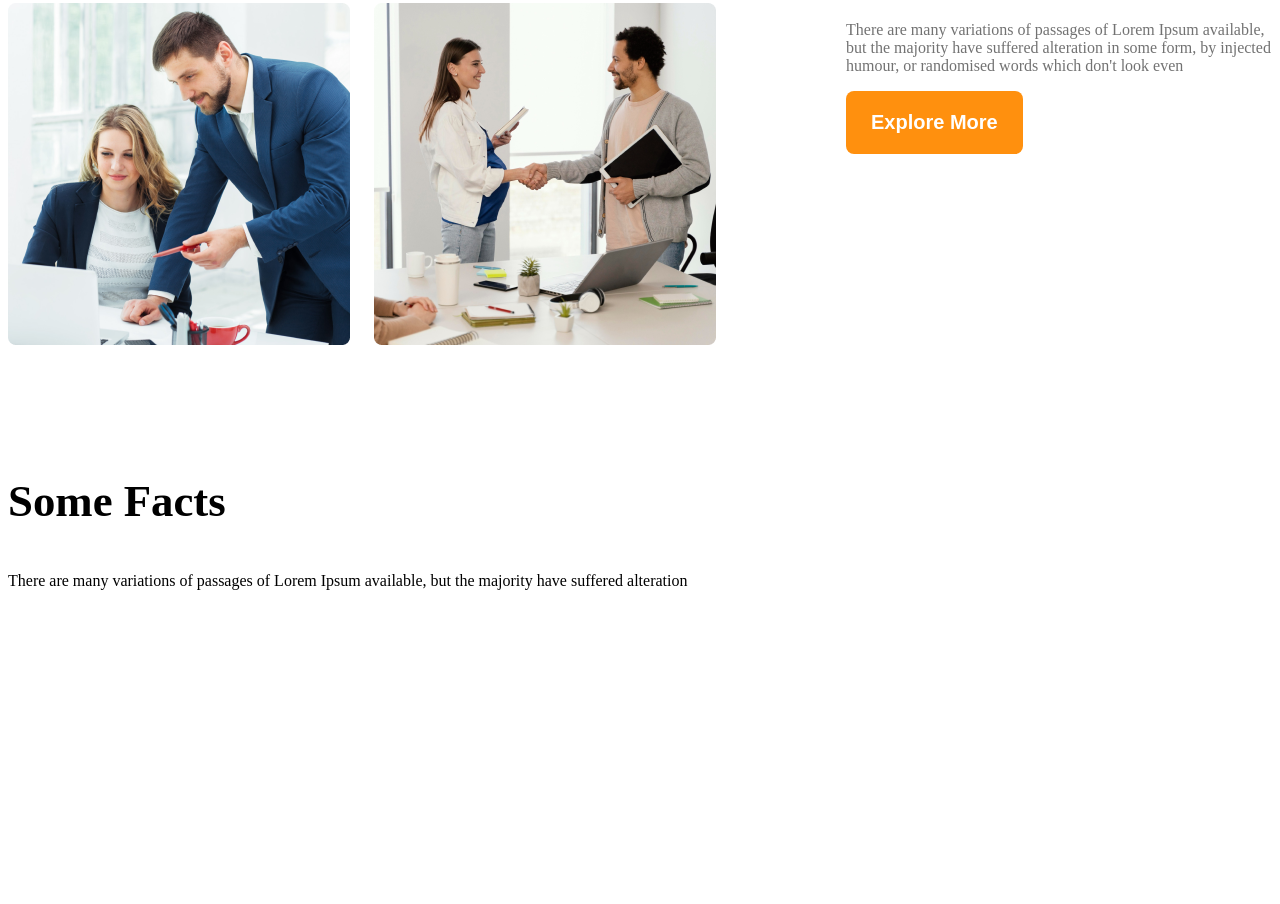
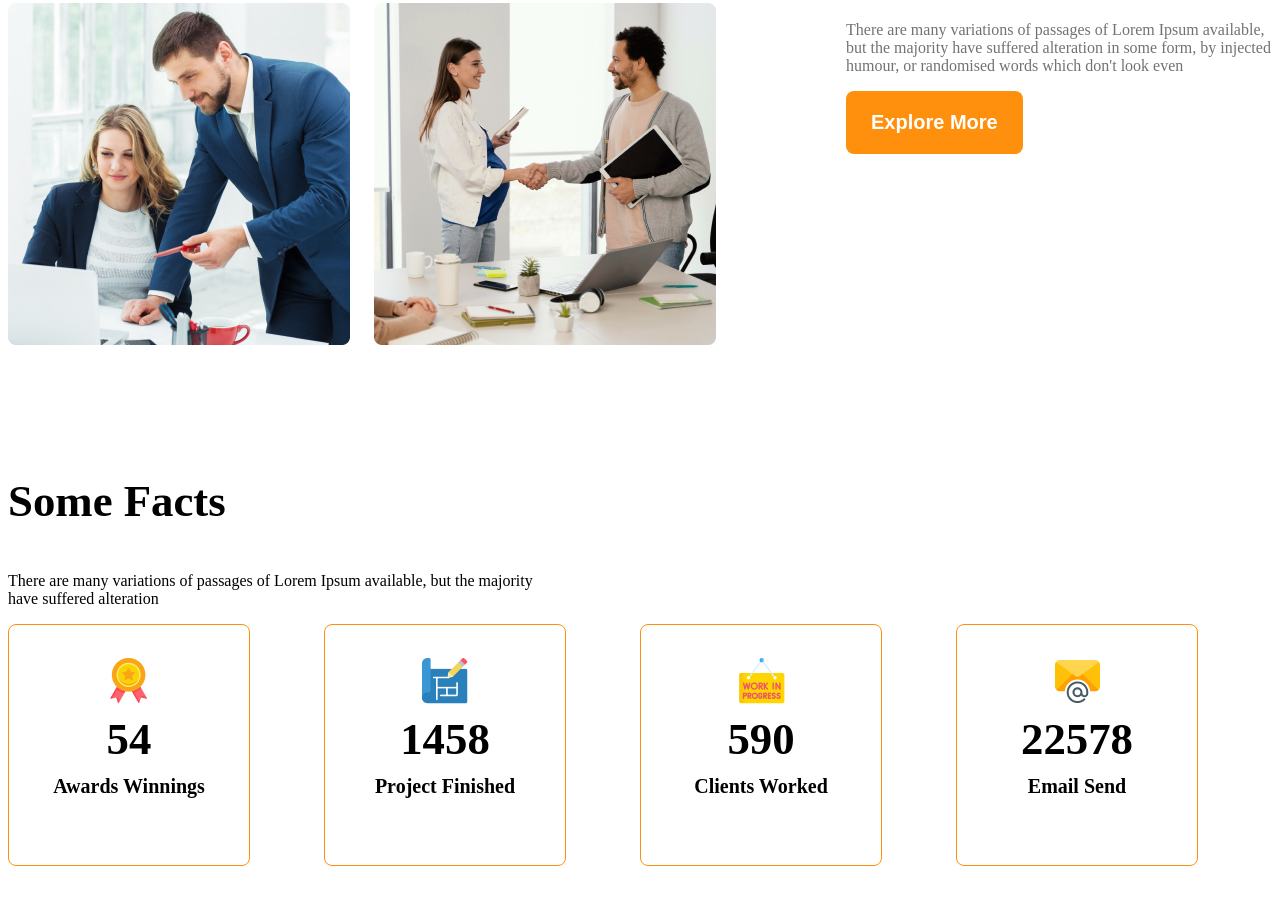
Before and after one commit to MD-Ashik-17/g3-architect-website, a plain HTML site: page index.html in a window 1280 px wide. Shown: the part 1669-2573 px from the top of the page. Before the commit the page ends 2544 px from the top, so only its background shows below. Drawn offline with Linux system fonts and the light colour scheme.

Commit message:
added all icon section

```diff
--- a/index.html
+++ b/index.html
@@ -46,29 +46,38 @@
         <!-- features will enjoy -->
          <section>
             <h3 class="section-title">Some Facts</h3>
-            <p class="text-light-gray">There are many variations of passages of Lorem Ipsum available, but the majority have suffered alteration</p>
+            <p class="text-light-gray fact-description">There are many variations of passages of Lorem Ipsum available, but the majority have suffered alteration</p>
             <div class="facts-container">
-                <!-- .facts*4>img.fact-icon+h4.fact-number+h5.fact-name -->
-                <div class="facts">
-                    <img src="" alt="" class="fact-icon">
-                    <h4 class="fact-number"></h4>
-                    <h5 class="fact-name"></h5>
+                <!-- .facts-card*4>img.fact-icon+h4.fact-number+h5.fact-name -->
+                <div class="fact-card display-flex">
+                 <div>
+                    <img src="images/icons/ribon.png" alt="" class="fact-icon">
+                    <h4 class="fact-number">54</h4>
+                    <h5 class="fact-name">Awards Winnings</h5>
+                 </div>
                 </div>
-                <div class="facts">
-                    <img src="" alt="" class="fact-icon">
-                    <h4 class="fact-number"></h4>
-                    <h5 class="fact-name"></h5>
+                <div class="fact-card display-flex">
+                   <div>
+                    <img src="images/icons/projects.png" alt="" class="fact-icon">
+                    <h4 class="fact-number">1458</h4>
+                    <h5 class="fact-name">Project Finished</h5>
+                   </div>
                 </div>
-                <div class="facts">
-                    <img src="" alt="" class="fact-icon">
-                    <h4 class="fact-number"></h4>
-                    <h5 class="fact-name"></h5>
+                <div class="fact-card display-flex">
+                  <div>
+                    <img src="images/icons/customers.png" alt="" class="fact-icon">
+                    <h4 class="fact-number">590</h4>
+                    <h5 class="fact-name">Clients Worked</h5>
+                  </div>
                 </div>
-                <div class="facts">
-                    <img src="" alt="" class="fact-icon">
-                    <h4 class="fact-number"></h4>
-                    <h5 class="fact-name"></h5>
+                <div class="fact-card display-flex">
+                  <div>
+                    <img src="images/icons/email.png" alt="" class="fact-icon">
+                    <h4 class="fact-number">22578</h4>
+                    <h5 class="fact-name">Email Send</h5>
+                  </div>
                 </div>
+
             </div>
         </section>
          <!-- Some facts -->
--- a/styles/architects.css
+++ b/styles/architects.css
@@ -122,6 +122,40 @@ main > section{
     font-weight: 500;
 }
 
+/* some facts related styles */
+.facts-container{
+    display: grid;
+    grid-template-columns: repeat(4, 1fr);
+}
+
+.fact-card{
+    border: 1px solid #FF900E;
+    width: 240px;
+    height: 240px;
+    border-radius: 8px;
+    text-align: center;
+    align-items: center;
+    justify-content: center;
+}
+
+.fact-number{
+    font-size: 2.8rem;
+    font-weight: 600;
+    margin-top: 5px;
+    margin-bottom: 10px;
+}
+
+.fact-name{
+    font-size: 1.25rem;
+    font-weight: 600;
+    margin-top: 10px;
+}
+
+.fact-description{
+    max-width: 540px;
+}
+
+
   /* responsive media query */
   @media screen and (max-width: 576px) {
     .navbar,
```
